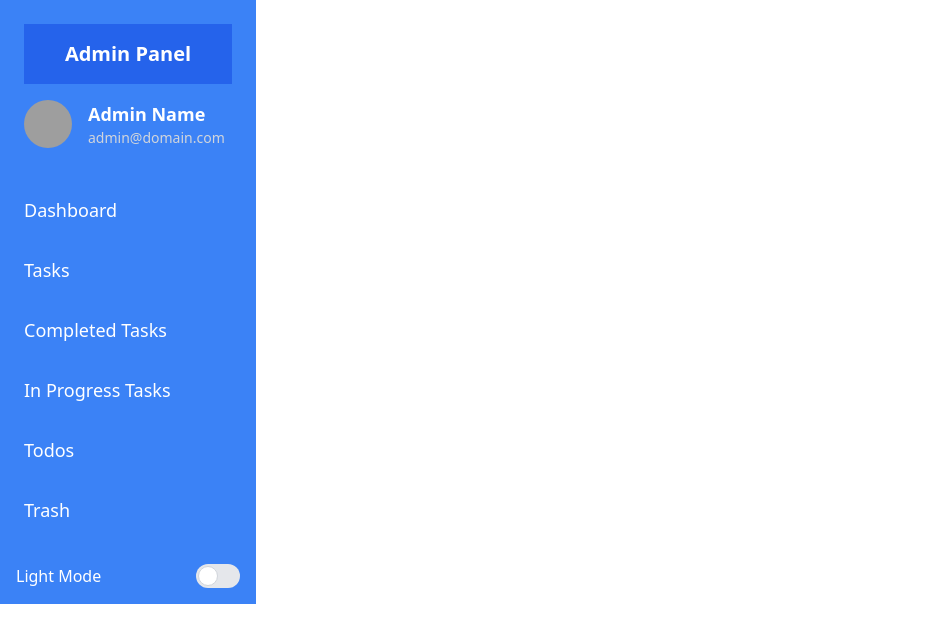
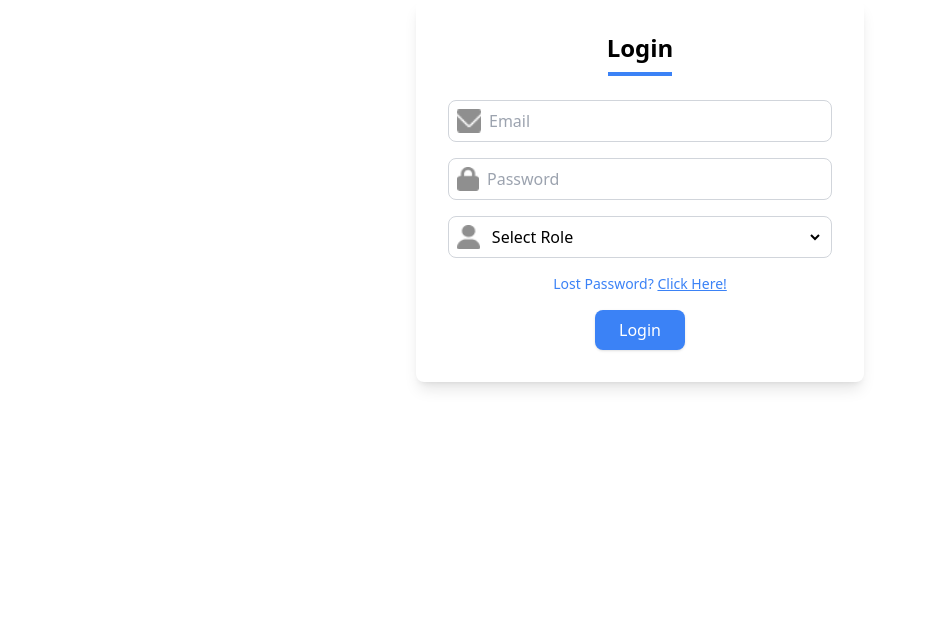
Before and after one commit to shrey-s12/project-management-tool-frontend, a React (Create React App) app: page / in a window 1280 px wide. Shown: the top 642 px of the page, without its empty margins (0-925 px from the left). Built offline with nearby package versions, Linux system fonts and the light colour scheme; no server answers; grey boxes are pictures that could not be loaded.

Commit message:
fixed login page

```diff
--- a/src/components/Sidebar.js
+++ b/src/components/Sidebar.js
@@ -37,15 +37,20 @@ const Sidebar = () => {
       {/* Dark Mode Toggle */}
       <div className="p-4 flex items-center justify-between">
         <span>{darkMode ? 'Dark Mode' : 'Light Mode'}</span>
-        <label className="relative inline-flex items-center cursor-pointer">
+        <div className="relative">
+          {/* Toggle Switch */}
           <input
             type="checkbox"
+            id="darkModeToggle"
             checked={darkMode}
             onChange={toggleDarkMode}
             className="sr-only peer"
           />
-          <div className="w-11 h-6 bg-gray-200 rounded-full peer dark:bg-gray-700 peer-checked:after:translate-x-full peer-checked:after:border-white after:content-[''] after:absolute after:top-0.5 after:left-[2px] after:bg-white after:border-gray-300 after:border after:rounded-full after:h-5 after:w-5 after:transition-all dark:border-gray-600 peer-checked:bg-blue-600"></div>
-        </label>
+          <div className="w-12 h-6 bg-gray-300 rounded-full peer-checked:bg-yellow-500 peer-focus:ring-4 peer-focus:ring-yellow-300 transition-colors duration-300 ease-in-out"></div>
+          <div
+            className="absolute left-1 top-1 w-4 h-4 bg-white rounded-full transition-transform duration-300 ease-in-out peer-checked:translate-x-6"
+          ></div>
+        </div>
       </div>
     </div>
   );
--- a/src/pages/Login.jsx
+++ b/src/pages/Login.jsx
@@ -1,65 +1,155 @@
-import React, { useContext, useEffect, useState } from 'react';
-import { Link } from 'react-router-dom';
-import { DarkModeContext } from '../context/DarkModeContext'; // Import dark mode context
+import React, { useState } from "react";
+import { useNavigate } from "react-router-dom";
 
-const Sidebar = () => {
-  const { darkMode, toggleDarkMode } = useContext(DarkModeContext); // Access dark mode state and toggle
-  const [user, setUser] = useState({ name: '', email: '', profilePic: '' });
+import user_icon from "../Assets/person.png";
+import email_icon from "../Assets/email.png";
+import password_icon from "../Assets/password.png";
 
-  // Fetch user data from backend using fetch with then-catch
-  useEffect(() => {
-    fetch('http://localhost:3020/login')
-      .then((response) => response.json())
+const Login = () => {
+  const url = 'http://localhost:3020/login'
+  const [email, setEmail] = useState("");
+  const [password, setPassword] = useState("");
+  const [role, setRole] = useState(""); // State for role selection
+  const [errorMessage, setErrorMessage] = useState("");  // State for error message
+  const navigate = useNavigate(); // Use useNavigate to navigate to different pages
+
+  // Handle login form submission
+  const handleSubmit = (e) => {
+    e.preventDefault(); // Prevent page reload
+
+    const data = { email, password, role };
+    fetch(url, {
+      method: "POST",
+      headers: { "Content-Type": "application/json" },
+      body: JSON.stringify(data),
+    })
+      .then((result) => {
+        console.log("Response status:", result.status);  // Log status code for better debugging
+
+        if (result.ok) {
+          console.log("Successful login. Parsing JSON...");
+          return result.json();  // Proceed if status code is 2xx and server returns JSON
+        } else if (result.status === 401) {
+          throw new Error("Wrong password or role. Please try again.");
+        } else if (result.status === 400) {
+          throw new Error("Bad request. Please check your input.");
+        } else if (result.status === 500) {
+          throw new Error("Internal server error. Please try again later.");
+        } else {
+          throw new Error(`Error while logging in. Status code: ${result.status}`);
+        }
+      })
       .then((data) => {
-        setUser(data); // Assuming the API response contains { name, email, profilePic }
+        // Now, redirect based on role returned by the server (use data.role if returned by server)
+        console.log("data received :", data);
+        const serverRole = role; // Use returned role or form role
+        console.log("Server role:", serverRole);
+
+        switch (serverRole) {
+          case "Admin":
+            navigate("/admin-dashboard");
+            break;
+          case "Manager":
+            navigate("/manager-dashboard");
+            break;
+          case "Member":
+            navigate("/member-dashboard");
+            break;
+          default:
+            alert("Invalid role selected");
+        }
       })
-      .catch((error) => {
-        console.error('Error fetching user data:', error);
-        // Optionally handle error or set fallback data
+      .catch((err) => {
+        // Handle error cases, like wrong password
+        console.log('flow in the');
+        setErrorMessage(err.message);
+        setEmail(""); // Clear the email field
+        setPassword(""); // Clear the password field
       });
-  }, []);
-
+  };
   return (
-    <div className={`w-64 ${darkMode ? 'bg-gray-800' : 'bg-blue-500'} text-white flex flex-col justify-between`}>
-      {/* Profile Section */}
-      <div className="p-6">
-        <div className={`text-center mb-4 py-4 text-xl font-bold ${darkMode ? 'bg-gray-700' : 'bg-blue-600'}`}>
-          Admin Panel
-        </div>
-        <Link to="/admin-dashboard/user-profile" className="flex items-center space-x-4">
-          <img src={user.profilePic || '/path/to/defaultProfilePic.jpg'} alt="Profile" className="w-12 h-12 rounded-full" />
-          <div>
-            <h2 className="text-lg font-bold">{user.name || 'Admin Name'}</h2>
-            <p className="text-sm text-gray-300">{user.email || 'admin@domain.com'}</p>
-          </div>
-        </Link>
+    <div className="container mx-auto p-8 max-w-md bg-white shadow-lg rounded-lg">
+      {/* Header text */}
+      <div className="header mb-6 text-center">
+        <div className="text text-2xl font-bold">Login</div>
+        <div className="underline h-1 bg-blue-500 w-16 mx-auto mt-2"></div>
       </div>
 
-      {/* Navigation Links */}
-      <div className="flex flex-col p-4 space-y-4 flex-grow">
-        <Link to="/admin-dashboard" className="text-lg hover:bg-blue-400 p-2 rounded">Dashboard</Link>
-        <Link to="/admin-dashboard/tasks" className="text-lg hover:bg-blue-400 p-2 rounded">Tasks</Link>
-        <Link to="/admin-dashboard/completed-tasks" className="text-lg hover:bg-blue-400 p-2 rounded">Completed Tasks</Link>
-        <Link to="/admin-dashboard/in-progress-tasks" className="text-lg hover:bg-blue-400 p-2 rounded">In Progress Tasks</Link>
-        <Link to="/admin-dashboard/todos" className="text-lg hover:bg-blue-400 p-2 rounded">Todos</Link>
-        <Link to="/admin-dashboard/trash" className="text-lg hover:bg-blue-400 p-2 rounded">Trash</Link>
-      </div>
+      {/* Form */}
+      <form onSubmit={handleSubmit} className="space-y-4">
 
-      {/* Dark Mode Toggle */}
-      <div className="p-4 flex items-center justify-between">
-        <span>{darkMode ? 'Dark Mode' : 'Light Mode'}</span>
-        <label className="relative inline-flex items-center cursor-pointer">
+        {/* Error Message */}
+        {errorMessage && (
+          <div className="text-center text-red-500 font-medium">
+            {errorMessage}
+          </div>
+        )}
+
+        {/* Email */}
+        <div className="input flex items-center border border-gray-300 rounded-lg p-2">
+          <img src={email_icon} alt="email icon" className="w-6 h-6 mr-2" />
           <input
-            type="checkbox"
-            checked={darkMode}
-            onChange={toggleDarkMode}
-            className="sr-only peer"
+            type="email"
+            value={email}
+            onChange={(e) => setEmail(e.target.value)} // Update email state
+            className="w-full outline-none"
+            placeholder="Email"
+            required
           />
-          <div className="w-11 h-6 bg-gray-200 rounded-full peer dark:bg-gray-700 peer-checked:after:translate-x-full peer-checked:after:border-white after:content-[''] after:absolute after:top-0.5 after:left-[2px] after:bg-white after:border-gray-300 after:border after:rounded-full after:h-5 after:w-5 after:transition-all dark:border-gray-600 peer-checked:bg-blue-600"></div>
-        </label>
-      </div>
+        </div>
+        {/* Password */}
+        <div className="input flex items-center border border-gray-300 rounded-lg p-2">
+          <img
+            src={password_icon}
+            alt="password icon"
+            className="w-6 h-6 mr-2"
+          />
+          <input
+            type="password"
+            value={password}
+            onChange={(e) => setPassword(e.target.value)} // Update password state
+            className="w-full outline-none"
+            placeholder="Password"
+            required
+          />
+        </div>
+
+        {/* Role */}
+        <div className="input flex items-center border border-gray-300 rounded-lg p-2">
+          <img src={user_icon} alt="role icon" className="w-6 h-6 mr-2" />
+          <select
+            className="w-full outline-none bg-transparent"
+            value={role}
+            onChange={(e) => setRole(e.target.value)} // Update role state
+            required
+          >
+            <option value="" disabled>
+              Select Role
+            </option>
+            <option value="Admin">Admin</option>
+            <option value="Manager">Manager</option>
+            <option value="Member">Member</option>
+          </select>
+        </div>
+
+        {/* Forgot Password */}
+        <div className="forgot-password text-sm text-blue-500 mt-4 text-center">
+          Lost Password?{" "}
+          <span className="underline cursor-pointer">Click Here!</span>
+        </div>
+
+        {/* Login Button */}
+        <div className="login-btn text-center mt-6">
+          <button
+            type="submit" // Change button type to "submit"
+            className="bg-blue-500 text-white py-2 px-6 rounded-lg shadow hover:bg-blue-600 transition duration-300"
+          >
+            Login
+          </button>
+        </div>
+      </form>
     </div>
   );
 };
 
-export default Sidebar;
+export default Login;
```
